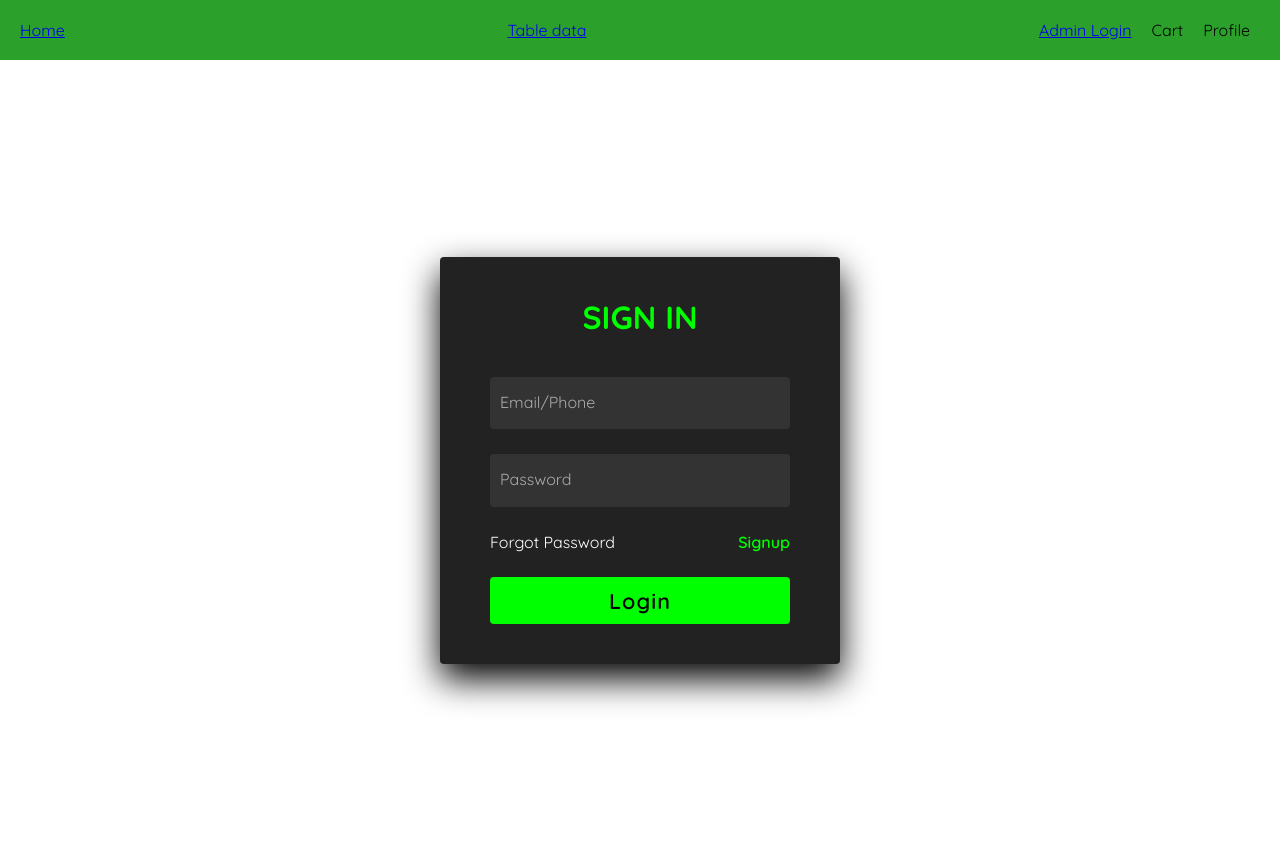
After one commit to SpiderFB/ecom, a Django app: page /auth/ in a window 1280 px wide. The commit adds this page. Run offline with Django 5.2, Linux system fonts and the light colour scheme.

Commit message:
supperadmin login working

```diff
--- a/home/templates/home/itemdetails.html
+++ b/home/templates/home/itemdetails.html
@@ -7,10 +7,12 @@
 <img src="{% get_media_prefix %}{{ one_item.product_image }}" alt="{{ item.product_name }}" height="300px" width="300px">
 <h3>{{ one_item.product_name }}-{{ one_item.product_price }}rs</h3>
 {{ one_item.product_id }}
+<br>
 {{ one_item.product_description }}
+<br>
 {{ one_item.product_category }}
+<br>
 {{ one_item.product_quantity }}
-{{ one_item.product_name }}
 <br>
 
 
--- /dev/null
+++ b/home/templates/home/login.html
@@ -0,0 +1,43 @@
+{% extends 'home/nav.html' %}
+{% load static %}
+{% block content %}
+
+<!DOCTYPE html>
+<html lang="en">
+
+<head>
+    <meta charset="UTF-8">
+    <meta name="viewport" content="width=device-width, initial-scale=1.0">
+    <link rel="stylesheet" type="text/css" href="{% static 'css/login.css' %}">
+</head>
+
+<body>
+    <section>
+        <div class="signin">
+            <div class="content">
+                <h2>Sign In</h2>
+                <form method="POST" action="/auth/" >
+                <div class="form">
+
+                    {% csrf_token %}
+                    <div class="inputBox">
+                        <input type="text" id="username" name="username" required style="width: 300px;"> <i>Email/Phone</i>
+                    </div>
+                    <div class="inputBox">
+                        <input type="password" id="password" name="password" required style="width: 300px;"> <i>Password</i>
+                    </div>
+                    <div class="links"> <a href="#">Forgot Password</a> <a href="#">Signup</a>
+                    </div>
+                    <div class="inputBox">
+                        <input type="submit" value="Login">
+                    </div>
+                </div>
+                </form>
+            </div>
+        </div>
+    </section>
+</body>
+
+</html>
+
+{% endblock %}
--- a/home/templates/home/nav.html
+++ b/home/templates/home/nav.html
@@ -22,7 +22,7 @@
                 {% if user.is_authenticated %}
                 <li><a href="/admin/">Welcome, {{user.username}}</a></li>
                 {% else %}
-                <li><a href="/admin/">Admin Login</a></li>
+                <li><a href="/login/">Admin Login</a></li>
                 {% endif %}
                 <li><a href="/cart/"></a>Cart</li>
                 <li><a href="/auth/"></a>Profile</li>
--- a/home/urls.py
+++ b/home/urls.py
@@ -3,8 +3,10 @@ from .import views
 
 urlpatterns = [
    path('', views.item, name=""),
-   path('home/', views.item, name=""),
+   path('home/', views.item, name="home"),
    path('table/', views.table, name=""),
    path('additem/', views.additem, name=""),
    path('itemdetails/<int:pk>/', views.itemdetails, name=""),
+   path('login/', views.user_login, name=""),
+   path('auth/', views.auth, name=""),
 ]
--- a/home/views.py
+++ b/home/views.py
@@ -2,6 +2,7 @@ from django.shortcuts import render, HttpResponse,redirect
 from .models import allitem
 import os
 from .forms import AddItemForm
+from django.contrib.auth import authenticate, login
 
 all_item = allitem.objects.all()
 # Create your views here.
@@ -33,13 +34,27 @@ def additem(request):
             form = AddItemForm()
         return render(request, 'home/additem.html', {'form': form})
 def itemdetails(request, pk):
-    # try:
-    #     one_item = allitem.objects.get(product_id=pk)
-    #     print("one item id =",one_item)
-    # except allitem.DoesNotExist:
-    # # handle the exception here
-    #     print('item not found')
-    #     return redirect('/')
-    # return render(request, 'home/itemdetails.html', {'one_item': one_item})
     all_item = allitem.objects.get(product_id=pk)
     return render(request, 'home/itemdetails.html', {'one_item': all_item})
+def user_login(request):
+    return render(request,'home/login.html')
+    # return HttpResponse("okay ")
+
+def auth(request):
+
+    if request.method == 'POST':
+        username = request.POST['username']
+        password = request.POST['password']
+        print(username, password)
+        user = authenticate(request, username=username, password=password)
+        if user is not None:
+            login(request, user)
+            return redirect('home')
+
+        else:
+            # Display an error message
+            error_message = "Invalid username or password"
+            return render(request, 'home/login.html', {'error_message': error_message})
+    else:
+        # Display the login form
+        return render(request, 'home/login.html')
--- /dev/null
+++ b/static/css/login.css
@@ -0,0 +1,121 @@
+@import url("https://fonts.googleapis.com/css2?family=Quicksand:wght@300;400;500;600;700&display=swap");
+* {
+  margin: 0;
+  padding: 0;
+  box-sizing: border-box;
+  font-family: "Quicksand", sans-serif;
+}
+
+section {
+  position: absolute;
+  width: 100vw;
+  height: 100vh;
+  display: flex;
+  justify-content: center;
+  align-items: center;
+  gap: 2px;
+  flex-wrap: wrap;
+  overflow: hidden;
+}
+
+section .signin {
+  position: absolute;
+  width: 400px;
+  background: #222;
+  z-index: 1000;
+  display: flex;
+  justify-content: center;
+  align-items: center;
+  padding: 40px;
+  border-radius: 4px;
+  box-shadow: 0 15px 35px rgba(0, 0, 0, 9);
+}
+section .signin .content {
+  position: relative;
+  width: 100%;
+  display: flex;
+  justify-content: center;
+  align-items: center;
+  flex-direction: column;
+  gap: 40px;
+}
+section .signin .content h2 {
+  font-size: 2em;
+  color: #0f0;
+  text-transform: uppercase;
+}
+section .signin .content .form {
+  width: 100%;
+  display: flex;
+  flex-direction: column;
+  gap: 25px;
+}
+section .signin .content .form .inputBox {
+  position: relative;
+  width: 100%;
+}
+section .signin .content .form .inputBox input {
+  position: relative;
+  width: 100%;
+  background: #333;
+  border: none;
+  outline: none;
+  padding: 25px 10px 7.5px;
+  border-radius: 4px;
+  color: #fff;
+  font-weight: 500;
+  font-size: 1em;
+}
+section .signin .content .form .inputBox i {
+  position: absolute;
+  left: 0;
+  padding: 15px 10px;
+  font-style: normal;
+  color: #aaa;
+  transition: 0.5s;
+  pointer-events: none;
+}
+.signin .content .form .inputBox input:focus ~ i,
+.signin .content .form .inputBox input:valid ~ i {
+  transform: translateY(-7.5px);
+  font-size: 0.8em;
+  color: #fff;
+}
+.signin .content .form .links {
+  position: relative;
+  width: 100%;
+  display: flex;
+  justify-content: space-between;
+}
+.signin .content .form .links a {
+  color: #fff;
+  text-decoration: none;
+}
+.signin .content .form .links a:nth-child(2) {
+  color: #0f0;
+  font-weight: 600;
+}
+.signin .content .form .inputBox input[type="submit"] {
+  padding: 10px;
+  background: #0f0;
+  color: #000;
+  font-weight: 600;
+  font-size: 1.35em;
+  letter-spacing: 0.05em;
+  cursor: pointer;
+}
+input[type="submit"]:active {
+  opacity: 0.6;
+}
+@media (max-width: 900px) {
+  section span {
+    width: calc(10vw - 2px);
+    height: calc(10vw - 2px);
+  }
+}
+@media (max-width: 600px) {
+  section span {
+    width: calc(20vw - 2px);
+    height: calc(20vw - 2px);
+  }
+}
--- a/static/css/nav.css
+++ b/static/css/nav.css
@@ -1,7 +1,9 @@
-@import url('https://fonts.googleapis.com/css2?family=Roboto:wght@400;700&display=swap');
+@import url("https://fonts.googleapis.com/css2?family=Quicksand:wght@300;400;500;600;700&display=swap");
 
 *{
-  font-family: 'Roboto', sans-serif;
+  margin: 0;
+  padding: 0;
+  font-family: 'Quicksand', sans-serif;
   box-sizing: border-box;
 }
 ecomnav, .nav-items ul {
@@ -9,8 +11,9 @@ ecomnav, .nav-items ul {
   align-items: center;
   justify-content: space-between;
   padding: 10px;
-  background-color: rgb(14, 141, 141);
+  background-color: rgb(43, 161, 43);
   list-style-type: none;
+
   }
 
   .nav-items li {
```
Also changed, not shown: db.sqlite3, static/images/product/mouse.jpeg (added).
